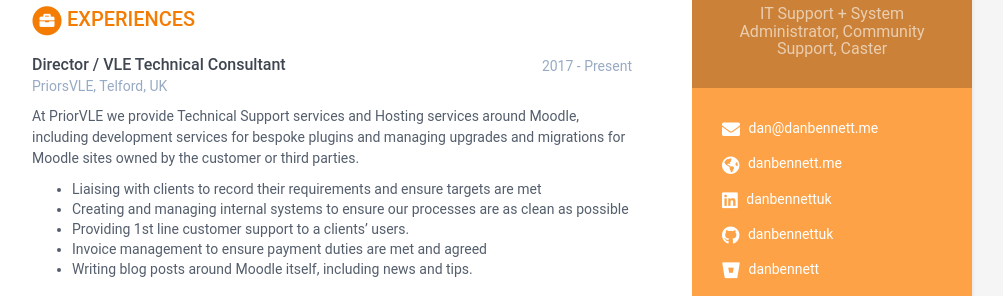
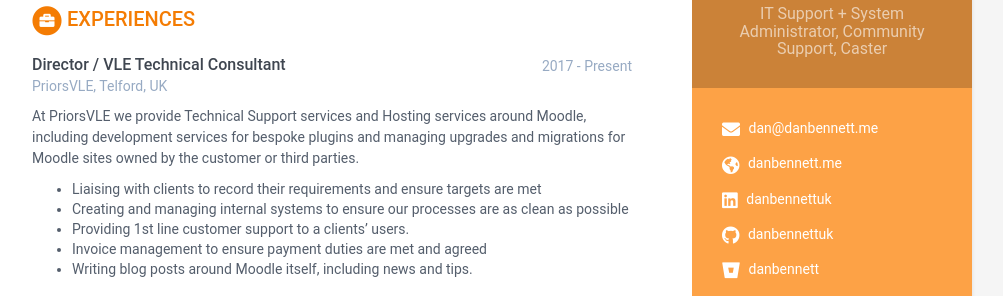
Before and after one commit to DanBennettUK/cv, a Jekyll site: the page built from index.html, in a window 1280 px wide and 900 px high. Shown: the part 215-511 px from the top of the window, without its empty margins (168-1171 px from the left). Built offline with Jekyll 4.4.1, drawn with Linux system fonts in a browser that asks for light colours.

Commit message:
Fixed typo

```diff
--- a/_data/data.yml
+++ b/_data/data.yml
@@ -51,7 +51,7 @@ experiences:
       time: 2017 - Present
       company: PriorsVLE, Telford, UK
       details: |
-        At PriorVLE we provide Technical Support services and Hosting services around Moodle,
+        At PriorsVLE we provide Technical Support services and Hosting services around Moodle,
         including development services for bespoke plugins and managing upgrades and migrations
         for Moodle sites owned by the customer or third parties.
 
```
Also changed, not shown: 1 other file.
